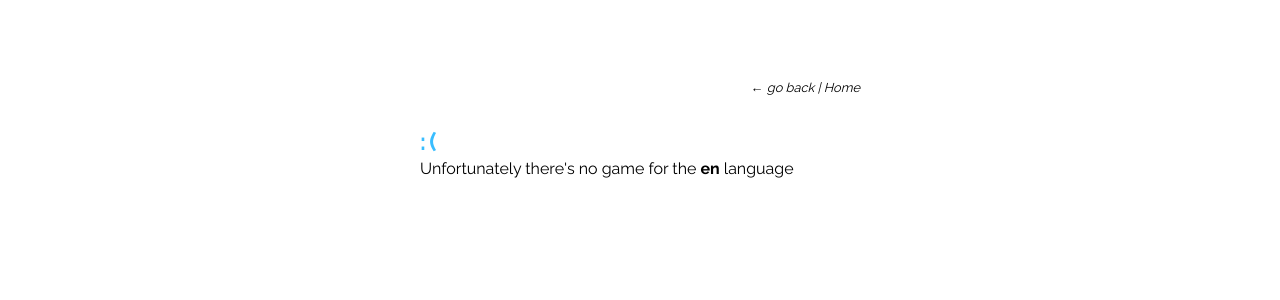
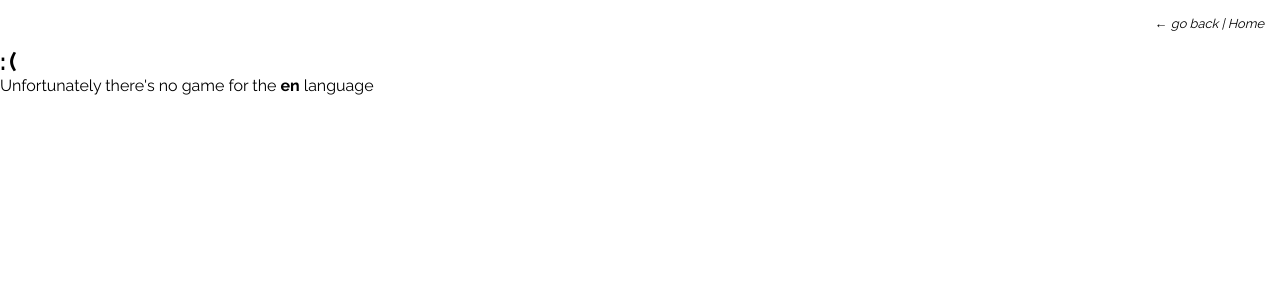
Before and after one commit to lidiaCirrone/polyglotwannabe, a Next.js app: page /games/en in a window 1280 px wide. Shown: the top 300 px of the page. Built offline with nearby package versions, Linux system fonts and the light colour scheme.

Commit message:
styling fixes

```diff
--- a/components/ui/ui.module.css
+++ b/components/ui/ui.module.css
@@ -1,7 +1,3 @@
-.container {
-   padding: 1rem;
-}
-
 .button {
    cursor: pointer;
    width: 100px;
@@ -30,7 +26,7 @@
    font-size: .8rem;
    font-style: italic;
    text-align: right;
-   margin-bottom: 1rem;
+   margin: 1rem;
 }
 
 .home:hover, .back:hover {
@@ -74,12 +70,6 @@
 
 /* Tablets and small screens */
 @media (min-width: 481px) {
-   .container {
-      padding: 5rem;
-      max-width: 600px;
-      margin: 0 auto;
-   }
-
    .modal {
       width: 50%;
       height: 50%;
--- a/pages/games/[language].js
+++ b/pages/games/[language].js
@@ -27,11 +27,20 @@ const Language = () => {
             <div>
                {gameItem ? (
                   <>
-                     <h2>Let's play!</h2>
-                     <p className={"mb-2"}>{gameItem.data.instructions}</p>
+                     <div className={"instructions"}>
+                        <div>
+                           <h2 className={"margin-bottom"}>Let's play!</h2>
+                           <p>{gameItem.data.instructions}</p>
+                        </div>
+                     </div>
 
-                     {gameItem.component}
-                     {gameItem.data.credits && <Credits>{gameItem.data.credits}</Credits>}
+                     <div className={"game"}>
+                        <div>
+                           {gameItem.component}
+                           {gameItem.data.credits && <Credits>{gameItem.data.credits}</Credits>}
+                        </div>
+                     </div>
+
                   </>
                ) : <>
                   <h2>{":("}</h2>
--- a/styles/globals.css
+++ b/styles/globals.css
@@ -57,11 +57,9 @@ body {
 }
 
 h2 {
-   margin: 2rem 0 .2rem 0;
    text-transform: uppercase;
    letter-spacing: .2rem;
    word-spacing: 1rem;
-   color: var(--accent);
 }
 
 a {
@@ -80,6 +78,24 @@ ul {
 button,
 input {
    font-family: inherit;
+}
+
+.instructions {
+   background-color: var(--accent);
+   color: #fff;
+}
+
+
+.instructions>div, .game>div {
+   padding: 1rem;
+   max-width: 600px;
+   margin: 0 auto;
+}
+
+@media (min-width: 481px) {
+   .instructions>div, .game>div {
+      padding: 2rem;
+   }
 }
 
 
@@ -111,10 +127,6 @@ input {
    margin-bottom: 1rem;
 }
 
-.mb-2 {
-   margin-bottom: 2rem;
-}
-
 .bold {
    font-weight: bold;
 }
```
